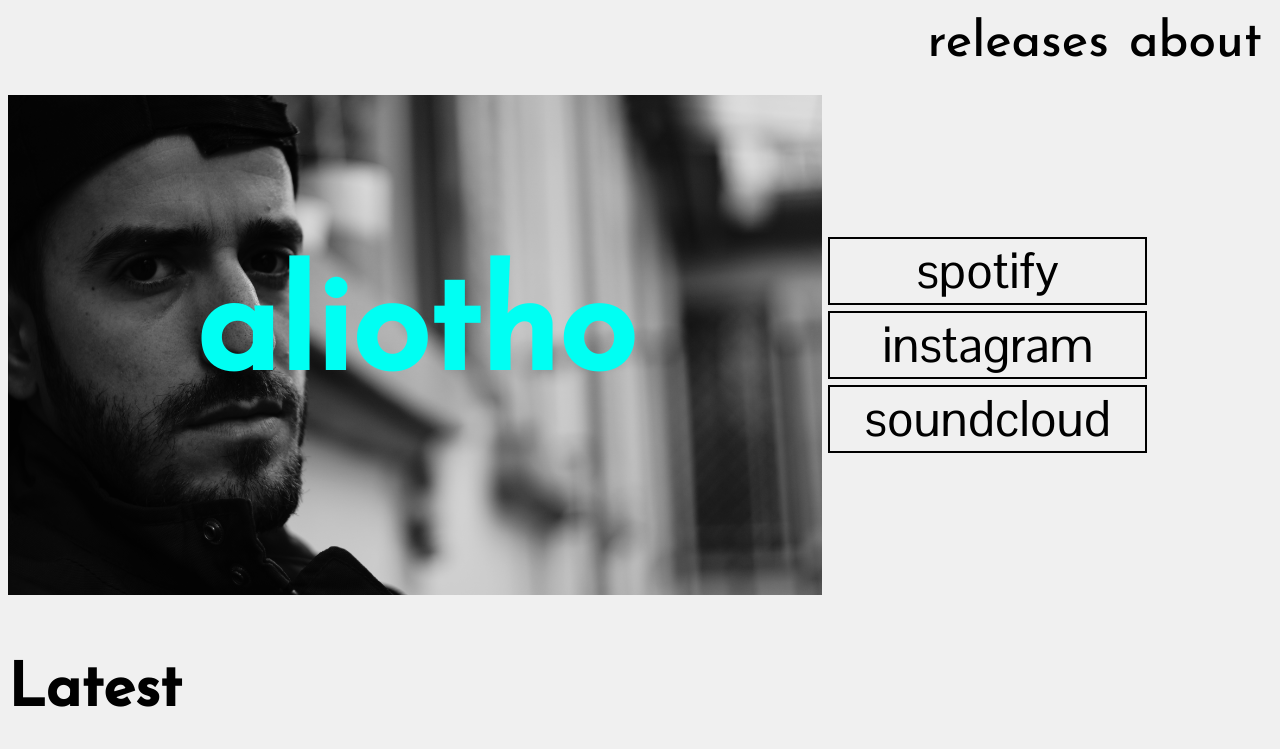
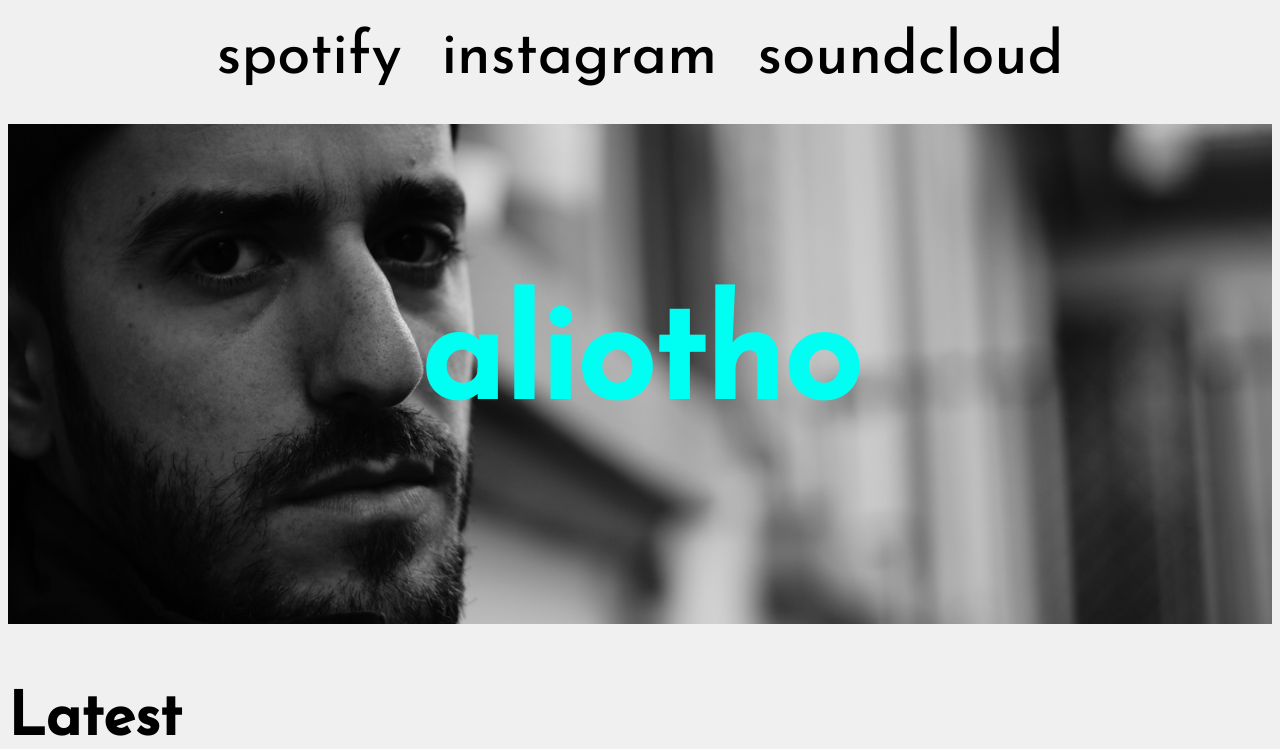
Before and after one commit to AmpMusic92/aliothosite, a Django app: page / in a window 1280 px wide. Shown: the top 749 px of the page. Run offline with Django 3.2, Linux system fonts and the light colour scheme; data comes from the database, SQL or seed files in the repository; some libraries are stand-ins or nearby versions.

Commit message:
ridefinito il design

```diff
--- a/home/static/home/style1.css
+++ b/home/static/home/style1.css
@@ -141,16 +141,6 @@ background-image: url( "{% static 'images/fotobew.JPG' %}");
 
 
 
-
-.list_menu a {
-text-decoration:none;
-color:black;
-
-
-}
-
-
-
 .list_menu a:hover {
 text-decoration:none;
 color:white;
@@ -203,12 +193,18 @@ text-align : center;
 
 }
 
+@media (max-width: 640px){ .last_release_text
+ {font-size:5rem;}
+}
+
+
+
 .namepage{
 
  display: flex;
     grid-template-column: auto ;
     grid-gap: 20px;
-    justify-content:space-between;
+    justify-content:space-around;
 
 }
 
--- a/home/templates/home/index.html
+++ b/home/templates/home/index.html
@@ -17,27 +17,27 @@
 
 <body >
 <div class="namepage">
-    <div class="lateral_upper_left_menu"></div>
+
 
     <!--div class="title">
     <h1>
         {{title}}
     </h1>
     </div-->
-    <div class="lateral_upper_right_menu">
 
-        <div class="lateral_right" style="order:2;">
 
-               <div>about</div>
+        <div class="lateral_right" style="order:1;display:flex;flex-direction:row;flex-wrap:wrap;">
+
+               {% for field in menuFields %}
+
+                        <li class="list_header" style="margin:20px;font-family: 'Josefin Sans', sans-serif;font-size: 60px;transition: 1.4s cubic-bezier(.05,.9,.32,.96);list-style-type:none" >
+                            <a style="text-decoration:none; color:black;" href={{field.getRelatedLinkText}} >{{field.menuField}}</a></li>
+
+                    {% endfor %}
         </div>
 
-        <div class ="image_outer" style="order:1;">
-                <!img class="wave_image" src="{% static 'home/images/wave_lateral.png' %}">
-                    <a href="{% url 'releases:index'%}">
-                        releases
-                    </a>
-        </div>
-    </div>
+
+
 
 
 
@@ -65,15 +65,7 @@
                 </div>
 
 
-            <div class="list_menu_elements" style="text-align: -moz-center;flex-grow: 1;">
-                {% for field in menuFields %}
 
-                        <li class="list_menu" >
-                            <a href={{field.getRelatedLinkText}} >{{field.menuField}}</a></li>
-
-                    {% endfor %}
-
-            </div>
             </ul>
 
         {% else %}
@@ -87,17 +79,23 @@
 
         {% with imageLink=imageLink%}
 
-        <div class="last_release_container" style="display:flex;">
+        <div class="last_release_container" style="display:flex; flex-direction:row; flex-wrap:wrap; justify-content:space-evenly; align-items: center; ">
                 <img class="image_latest"  src={%static imageLink%} style="max-width:500px;max-height:10000px;">
 
         {%endwith%}
                     </img>
 
-                <div class="last_release_text" style="font-family: 'Josefin Sans', sans-serif;font-size: 30px;transition: 1.4s cubic-bezier(.05,.9,.32,.96);text-align: inherit;margin-left: 100px;">
+
+            <div class="last_release_text" style="font-family: 'Josefin Sans', sans-serif;font-size: 30px;transition: 1.4s cubic-bezier(.05,.9,.32,.96);text-align: inherit;/*! width:500px; */flex-basis: 5000px;/*! flex-shrink: 2; */max-width: 750px;flex-grow: 1;flex-shrink: 1;/*! padding-left: 100px; */background-color: #6024e7;text-align: right;/*! padding-left: 300px; */">
+
+
                     {{releaseText}}
+
+
                 </div>
+
         </div>
-
+<!--iframe src="https://open.spotify.com/embed/track/0kJmPBowuJatdhGIqjMieI" width="300" height="200" frameborder="0" allowtransparency="true" allow="encrypted-media"></iframe-->
 
 
 
```
